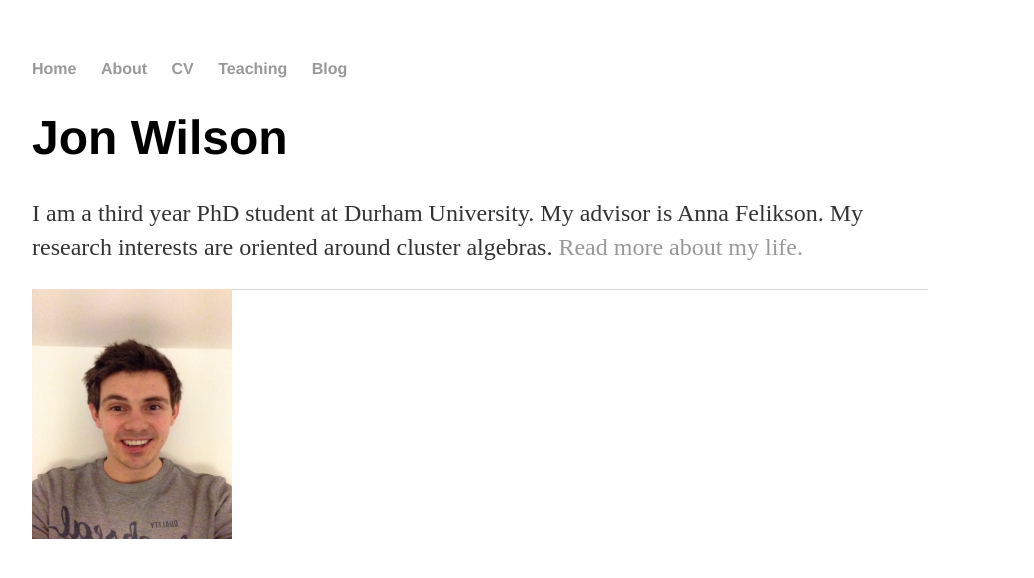
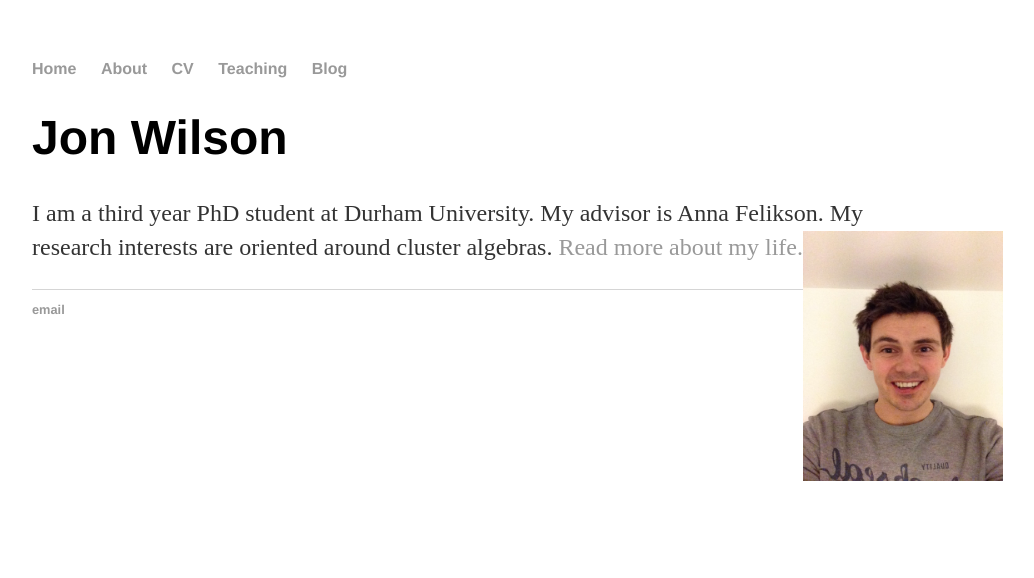
Before and after one commit to jon-m-wilson/jon-m-wilson.github.io, a Jekyll site: the page built from index.html, in a window 1280 px wide. Shown: the top 578 px of the page, without its empty margins (160-1194 px from the left). Built offline with Jekyll 4.4.1, drawn with Linux system fonts in a browser that asks for light colours.

Commit message:
Update index.html

```diff
--- a/index.html
+++ b/index.html
@@ -5,6 +5,6 @@
 <div class="blurb">
 	<h1>Jon Wilson</h1>
 	<p>I am a third year PhD student at Durham University. My advisor is Anna Felikson.
-	My research interests are oriented around cluster algebras. <a href="/about">Read more about my life.</a></p>
-	<IMG STYLE="position:absolute; WIDTH:200px; HEIGHT:250px" src="photoofme.jpg" ALIGN=”left” HSPACE=”50” VSPACE=”50”/ />
+	My research interests are oriented around cluster algebras. <a href="/about">Read more about my life.
+	<IMG STYLE="position:absolute; WIDTH:200px; HEIGHT:250px" src="photoofme.jpg" ALIGN=”left” HSPACE=”50” VSPACE=”50” /> </a></p>
 </div><!-- /.blurb -->
```
